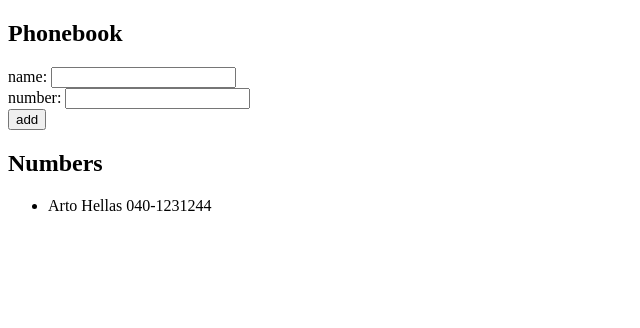
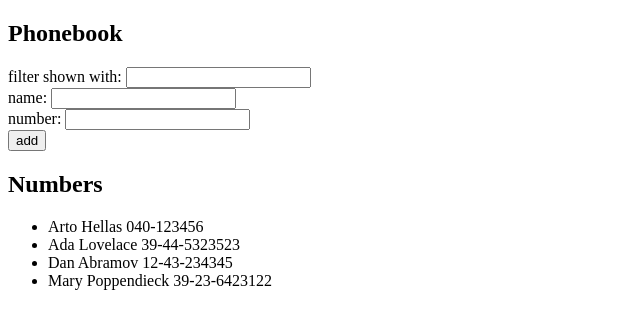
Before and after one commit to LSanteri/FullStackOpen, a React (Vite) app in the folder osa2/puhelinluettelo/: page / in a window 1280 px wide. Shown: the top 328 px of the page, without its empty margins (0-640 px from the left). Built offline with nearby package versions, Linux system fonts and the light colour scheme.

Commit message:
Osa 2.8 tehty

```diff
--- a/osa2/puhelinluettelo/src/App.jsx
+++ b/osa2/puhelinluettelo/src/App.jsx
@@ -2,15 +2,18 @@ import { useState } from 'react'
 
 const App = () => {
   const [persons, setPersons] = useState([
-    { name: 'Arto Hellas', phonenumber: '040-1231244' }
+    { name: 'Arto Hellas', phonenumber: '040-123456' },
+    { name: 'Ada Lovelace', phonenumber: '39-44-5323523' },
+    { name: 'Dan Abramov', phonenumber: '12-43-234345' },
+    { name: 'Mary Poppendieck', phonenumber: '39-23-6423122' }
   ])
   const [newName, setNewName] = useState('')
   const [newNumber, setNewNumber] = useState('')
+  const [filter, setFilter] = useState('')
 
 
   const addNumber = (event) =>{
     event.preventDefault()
-
     const personExists = persons.find((person) => person.name === newName)
 
     personExists
@@ -18,6 +21,10 @@ const App = () => {
     : setPersons(persons.concat({ name: newName, phonenumber: newNumber}))
     setNewName('')
   }
+
+  const personsToShow = filter
+  ? persons.filter(person => person.name.toLowerCase().includes(filter.toLowerCase()))
+  : persons;
 
   const handleNameChange = (event) => {
     console.log(event.target.value)
@@ -29,12 +36,18 @@ const App = () => {
     setNewNumber(event.target.value)
   }
 
+  const handleFilterChange = (event) => {
+    setFilter(event.target.value)
+  }
+
   return (
     <div>
       <h2>Phonebook</h2>
+
+      <div>filter shown with: <input value={filter} onChange={handleFilterChange}/>
+      </div>
+
       <form onSubmit={addNumber}>
-
-
         <div>
           name: <input value={newName}
         onChange={handleNameChange}/>
@@ -47,7 +60,7 @@ const App = () => {
       </form>
       <h2>Numbers</h2>
       <ul>
-      {persons.map(person =>
+      {personsToShow.map(person =>
         <li key ={person.name}>{person.name} {person.phonenumber}</li>
       )}
       </ul>
```
